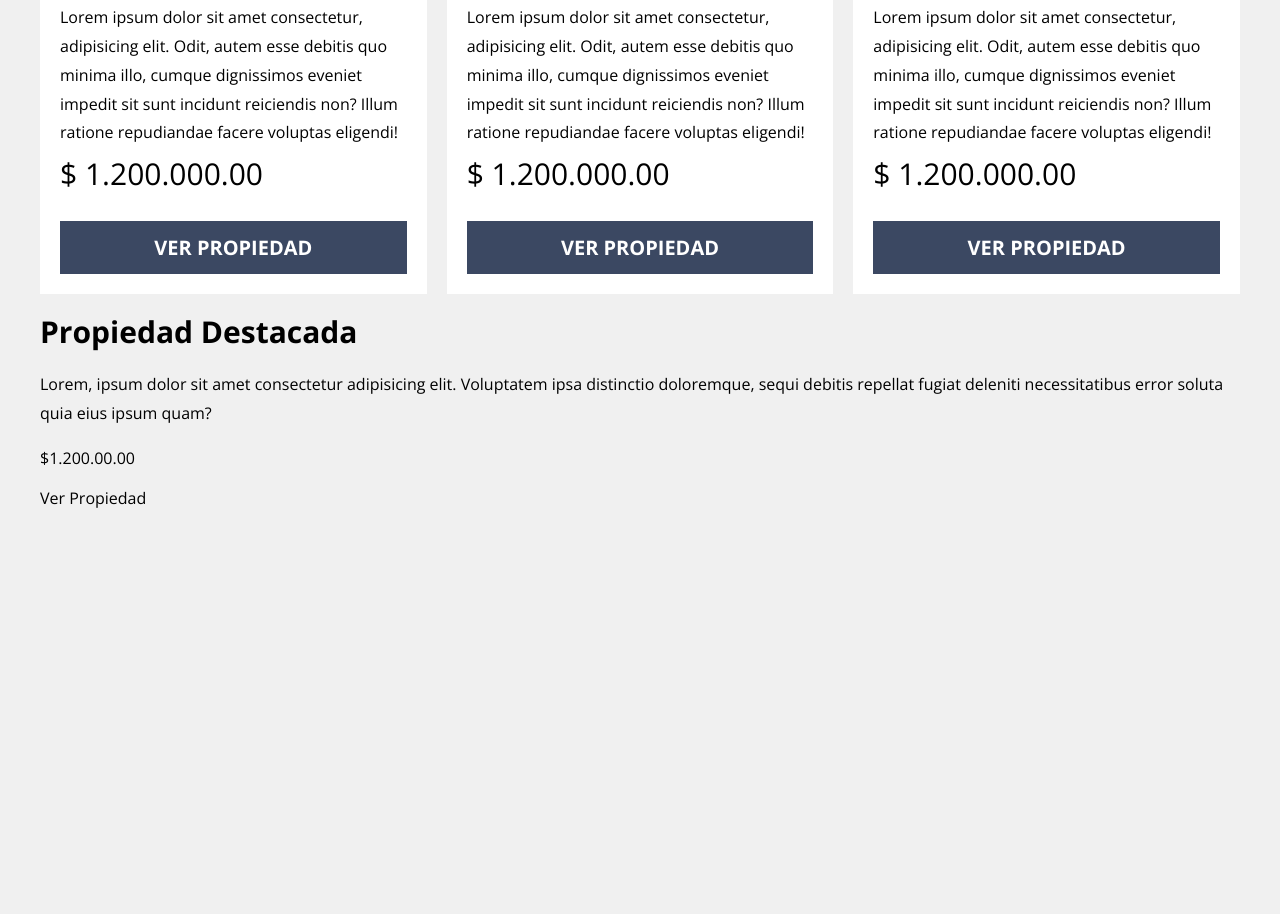
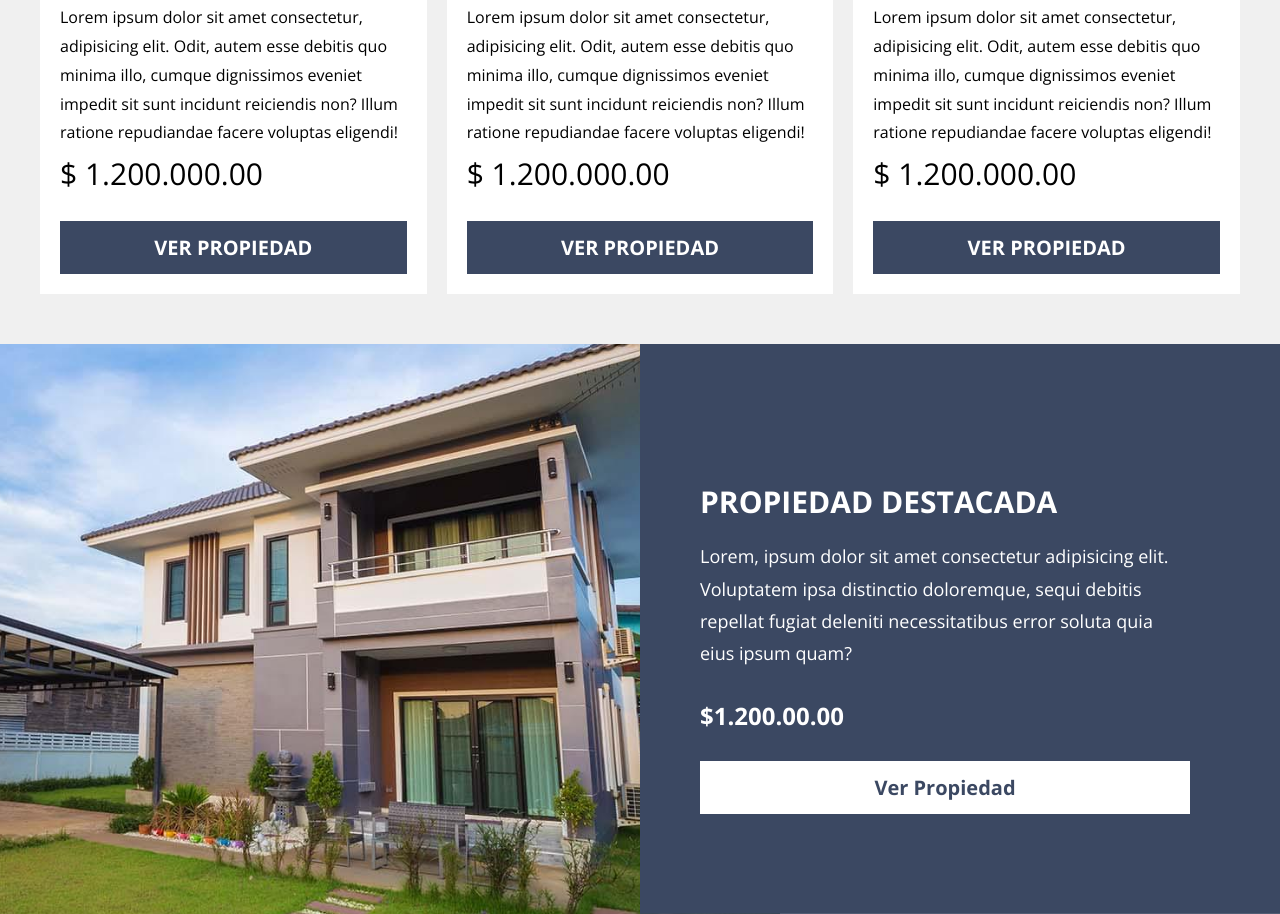
Before and after one commit to contactofernando/realstateapp, a website: page index.html in a window 1280 px wide. Shown: the part 1652-2566 px from the top of the page. Before the commit the page ends 2161 px from the top, so only its background shows below. Drawn offline with nearby package versions, Linux system fonts and the light colour scheme.

Commit message:
Agregado CSS a la seccion propiedad destacada

```diff
--- /dev/null
+++ b/src/scss/ui/contenido/_destacada.scss
@@ -0,0 +1,51 @@
+@use 'base/variables' as v;
+@use 'base/mixins' as m;
+
+.destacada {
+    margin-top: 5rem;
+    background-image: linear-gradient(to bottom, transparent 0%, transparent 50%, v.$primario 50%, v.$primario 100%), url(../img/destacada.jpg);
+    background-size: 100%, cover;
+    background-position: center, -50rem -30rem;
+    background-repeat: no-repeat;
+
+    @include m.tablet {
+        background-image: linear-gradient(to right, transparent 0%, transparent 50%, v.$primario 50%, v.$primario 100%), url(../img/destacada.jpg);
+        background-position: center, -50rem center;
+    }
+
+    &__grid {
+        display: grid;
+        grid-template-rows: repeat(2, 1fr);
+
+        @include m.tablet {
+            grid-template-rows: unset;
+            @include m.grid(2, 2rem);
+        }
+    }
+    &__contenido {
+        padding: 5rem;
+        grid-row: 2 / 3;
+
+        @include m.tablet {
+            padding: 10rem 5rem;
+            grid-column: 2 / 3;
+        }
+    }
+    &__heading {
+        color: v.$blanco;
+        text-transform: uppercase;
+    }
+    &__texto {
+        color: v.$blanco;
+        font-size: 1.8rem;
+    }
+    &__precio {
+        color: v.$blanco;
+        font-size: 2.4rem;
+        font-weight: 700;
+    }
+    &__enlace {
+        @include m.boton(v.$blanco, v.$primario);
+        display: block;
+    }
+}
--- a/src/scss/ui/contenido/_index.scss
+++ b/src/scss/ui/contenido/_index.scss
@@ -1 +1,2 @@
 @forward 'propiedades';
+@forward 'destacada';
```
Also changed, not shown: build/css/app.css, 1 other file.
